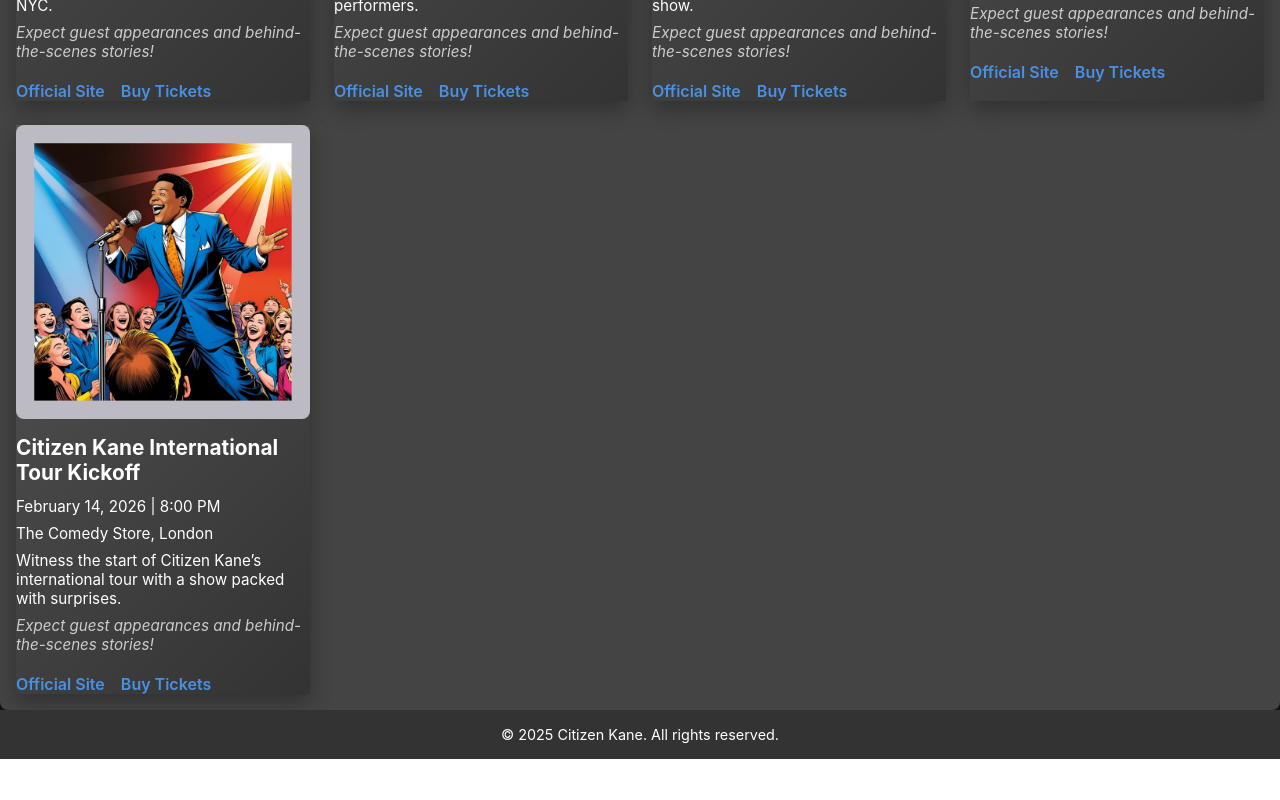
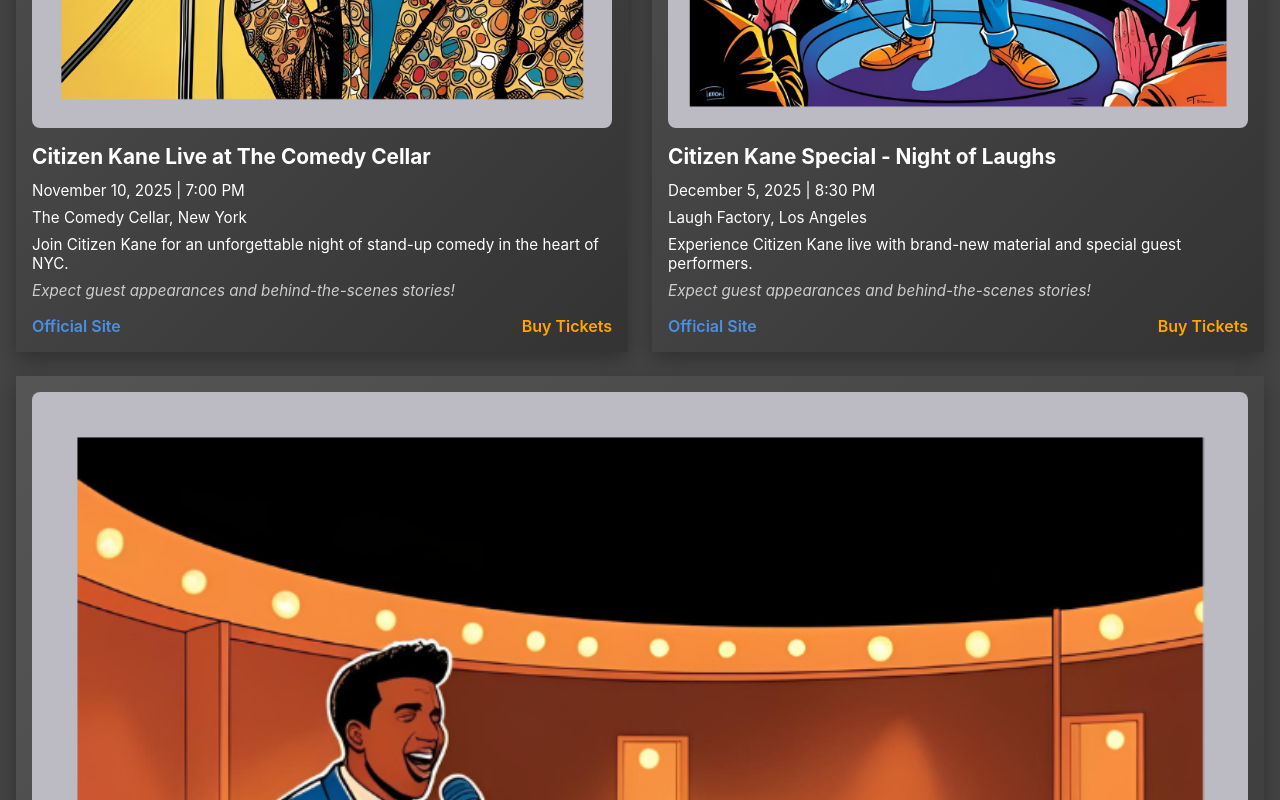
Before and after one commit to WuTangLan1/Sample-Comedy-Profile-3, a React (Create React App) app: page / in a window 1280 px wide. Shown: the part 1040-1840 px from the top of the page. Before the commit the page ends 1799 px from the top, so only its background shows below. Built offline with nearby package versions, Linux system fonts and the light colour scheme.

Commit message:
perfect events sizing

```diff
--- a/src/components/Events.css
+++ b/src/components/Events.css
@@ -17,10 +17,12 @@
 .events-grid {
   display: grid;
   gap: 1.5rem;
-  grid-template-columns: repeat(auto-fill, minmax(280px, 1fr));
-  margin: 0;
+  grid-template-columns: repeat(auto-fill, minmax(480px, 1fr));
+  margin: 0 auto;
   padding: 0;
   list-style: none;
+  width: 100%;
+  max-width: 1400px;
 }
 
 .event-item {
@@ -29,14 +31,13 @@
   transition: transform 0.3s ease, box-shadow 0.3s ease;
 }
 
-.event-item:hover {
-  box-shadow: 0 12px 30px rgba(0, 0, 0, 0.4);
-}
-
 .event-content {
   display: flex;
   flex-direction: column;
   align-items: flex-start;
+  position: relative;
+  padding: 1rem;
+  box-sizing: border-box;
 }
 
 .event-image {
@@ -47,14 +48,11 @@
   transition: transform 0.3s ease;
 }
 
-.event-item:hover .event-image {
-  transform: scale(1.02);
-}
-
 .event-extra {
   margin-top: 0.5rem;
   font-style: italic;
   color: #ccc;
+  padding-bottom: 2rem;
 }
 
 .event-item h3 {
@@ -68,31 +66,71 @@
 }
 
 .event-links {
-  margin-top: 1rem;
+  position: absolute;
+  bottom: 1rem;
+  left: 1rem;
+  right: 1rem;
+  display: flex;
+  justify-content: space-between;
+  align-items: center;
 }
 
-.event-links a {
-  display: inline-block;
-  margin-right: 1rem;
+.event-link {
   text-decoration: none;
-  color: #4a90e2;
   font-weight: 600;
   transition: color 0.3s ease;
 }
 
-.event-links a:hover {
+.site-link {
+  color: #4a90e2;
+}
+
+.tickets-link {
+  color: #ffa500;
+}
+
+.site-link:hover {
   color: #82b0f5;
+}
+
+.tickets-link:hover {
+  color: #ffd280;
+}
+
+@media screen and (min-width: 1024px) {
+  .events-grid {
+    grid-template-areas:
+      "card0 card1"
+      "card2 card2"
+      "card3 card4";
+  }
+  .event-item:nth-child(1) {
+    grid-area: card0;
+  }
+  .event-item:nth-child(2) {
+    grid-area: card1;
+  }
+  .event-item:nth-child(3) {
+    grid-area: card2;
+  }
+  .event-item:nth-child(4) {
+    grid-area: card3;
+  }
+  .event-item:nth-child(5) {
+    grid-area: card4;
+  }
 }
 
 @media screen and (max-width: 600px) {
   .events {
     padding: 1rem;
   }
+  .events-grid {
+    grid-template-columns: repeat(auto-fill, minmax(280px, 1fr));
+  }
+
   .events h2 {
     font-size: 1.5rem;
-  }
-  .event-item {
-    padding: 1rem;
   }
   .event-item h3 {
     font-size: 1.1rem;
--- a/src/components/Events.tsx
+++ b/src/components/Events.tsx
@@ -12,7 +12,7 @@
       time: '7:00 PM',
       venue: 'The Comedy Cellar, New York',
       website: 'https://citizenkanenyc.example.com',
-      tickets: 'https://tickets.example.com/citizenkanenyc',
+      tickets: 'https://tickets.example.com/citizenkaneNYC',
       description: 'Join Citizen Kane for an unforgettable night of stand-up comedy in the heart of NYC.',
       image: '/images/event_photos/event1.png'
     },
@@ -87,7 +87,6 @@
             id={`event-${index}`}
             key={index}
             variants={{ hidden: { opacity: 0, y: 30 }, visible: { opacity: 1, y: 0 } }}
-            whileHover={{ scale: 1.05 }}
           >
             <div className="event-content">
               <img src={event.image} alt={event.title} className="event-image" />
@@ -97,8 +96,8 @@
               <p>{event.description}</p>
               <p className="event-extra">Expect guest appearances and behind-the-scenes stories!</p>
               <div className="event-links">
-                <a href={event.website} target="_blank" rel="noopener noreferrer">Official Site</a>
-                <a href={event.tickets} target="_blank" rel="noopener noreferrer">Buy Tickets</a>
+                <a href={event.website} target="_blank" rel="noopener noreferrer" className="event-link site-link">Official Site</a>
+                <a href={event.tickets} target="_blank" rel="noopener noreferrer" className="event-link tickets-link">Buy Tickets</a>
               </div>
             </div>
           </motion.li>
--- a/src/components/Footer.tsx
+++ b/src/components/Footer.tsx
@@ -1,11 +1,68 @@
 // src/components/Footer.tsx
 import React from 'react';
-import './Footer.css';
+import { useThemeContext } from '../contexts/ThemeContext';
 
-const Footer: React.FC = () => {
+const Footer = () => {
+  const { darkMode } = useThemeContext();
   return (
-    <footer className="footer">
-      <p>© {new Date().getFullYear()} Citizen Kane. All rights reserved.</p>
+    <footer className={`${darkMode ? "bg-gray-900 text-white" : "bg-gray-100 text-gray-800"} py-6`}>
+      <div className="container mx-auto max-w-screen-lg px-4 flex flex-col md:flex-row items-center justify-between gap-4">
+        <div className="w-full flex flex-wrap justify-center gap-6 md:justify-start min-h-[120px] md:min-h-0">
+          <a
+            href="https://twitter.com/Citizen_Kane"
+            target="_blank"
+            rel="noopener noreferrer"
+            className="group relative inline-flex items-center hover:text-indigo-500 transition-colors duration-300"
+          >
+            <svg xmlns="http://www.w3.org/2000/svg" className="h-5 w-5 sm:h-6 sm:w-6" fill="currentColor" viewBox="0 0 24 24">
+              <path d="M23 3a10.9 10.9 0 0 1-3.14 1.53 4.48 4.48 0 0 0-7.86 3v1A10.66 10.66 0 0 1 3 4s-4 9 5 13a11.64 11.64 0 0 1-7 2c9 5.5 20 0 20-11.5a4.5 4.5 0 0 0-.08-.83A7.72 7.72 0 0 0 23 3z" />
+            </svg>
+            <span className="ml-2 text-sm sm:text-base font-semibold">Citizen_Kane</span>
+            <span className="absolute left-1/2 -bottom-1 w-full h-0.5 bg-indigo-500 transform -translate-x-1/2 scale-x-0 group-hover:scale-x-100 transition-transform duration-300" />
+          </a>
+          <a
+            href="https://instagram.com/TheCitizenKane"
+            target="_blank"
+            rel="noopener noreferrer"
+            className="group relative inline-flex items-center hover:text-indigo-500 transition-colors duration-300"
+          >
+            <svg xmlns="http://www.w3.org/2000/svg" className="h-5 w-5 sm:h-6 sm:w-6" fill="currentColor" viewBox="0 0 24 24">
+              <path d="M12 2.163c3.204 0 3.584.012 4.85.07 1.17.054 1.97.24 2.43.403a4.92 4.92 0 011.757 1.116 4.92 4.92 0 011.116 1.757c.163.46.349 1.26.403 2.43.058 1.266.07 1.646.07 4.85s-.012 3.584-.07 4.85c-.054 1.17-.24 1.97-.403 2.43a4.92 4.92 0 01-1.116 1.757 4.92 4.92 0 01-1.757 1.116c-.46.163-1.26.349-2.43.403-1.266.058-1.646.07-4.85.07s-3.584-.012-4.85-.07c-1.17-.054-1.97-.24-2.43-.403a4.92 4.92 0 01-1.757-1.116 4.92 4.92 0 01-1.116-1.757c-.163-.46-.349-1.26-.403-2.43C2.175 15.747 2.163 15.367 2.163 12s.012-3.584.07-4.85c.054-1.17.24-1.97.403-2.43A4.92 4.92 0 013.752 3.963 4.92 4.92 0 015.509 2.847c.46-.163 1.26-.349 2.43-.403C8.416 2.175 8.796 2.163 12 2.163zm0-2.163C8.741 0 8.332.013 7.052.072 5.773.131 4.82.322 4.007.634a6.902 6.902 0 00-2.515 1.63A6.902 6.902 0 00.634 4.007C.322 4.82.131 5.773.072 7.052.013 8.332 0 8.741 0 12c0 3.259.013 3.668.072 4.948.059 1.279.25 2.232.562 3.045.312.813.746 1.538 1.63 2.515a6.902 6.902 0 002.515 1.63c.813.312 1.766.503 3.045.562 1.28.059 1.689.072 4.948.072s3.668-.013 4.948-.072c1.279-.059 2.232-.25 3.045-.562.813-.312 1.538-.746 2.515-1.63a6.902 6.902 0 001.63-2.515c.312-.813.503-1.766.562-3.045.059-1.28.072-1.689.072-4.948s-.013-3.668-.072-4.948c-.059-1.279-.25-2.232-.562-3.045a6.902 6.902 0 00-1.63-2.515A6.902 6.902 0 0019.993.634c-.813-.312-1.766-.503-3.045-.562C15.668.013 15.259 0 12 0z" />
+              <path d="M12 5.838a6.162 6.162 0 100 12.324 6.162 6.162 0 000-12.324zm0 10.162a3.999 3.999 0 110-7.998 3.999 3.999 0 010 7.998z"/>
+              <circle cx="18.406" cy="5.594" r="1.44"/>
+            </svg>
+            <span className="ml-2 text-sm sm:text-base font-semibold">TheCitizenKane</span>
+            <span className="absolute left-1/2 -bottom-1 w-full h-0.5 bg-indigo-500 transform -translate-x-1/2 scale-x-0 group-hover:scale-x-100 transition-transform duration-300" />
+          </a>
+          <a
+            href="https://facebook.com/CitizenKaneOfficial"
+            target="_blank"
+            rel="noopener noreferrer"
+            className="group relative inline-flex items-center hover:text-indigo-500 transition-colors duration-300"
+          >
+            <svg xmlns="http://www.w3.org/2000/svg" className="h-5 w-5 sm:h-6 sm:w-6" fill="currentColor" viewBox="0 0 24 24">
+              <path d="M22.675 0h-21.35C.594 0 0 .593 0 1.326v21.348C0 23.406.594 24 1.325 24H12v-9.294H9.294V11.76H12V9.412c0-2.676 1.63-4.133 4.005-4.133 1.137 0 2.114.084 2.397.122v2.778l-1.645.001c-1.291 0-1.542.614-1.542 1.515v1.984h3.084l-.402 3.946h-2.682V24h5.254C23.406 24 24 23.406 24 22.674V1.326C24 .593 23.406 0 22.675 0z" />
+            </svg>
+            <span className="ml-2 text-sm sm:text-base font-semibold">CitizenKaneOfficial</span>
+            <span className="absolute left-1/2 -bottom-1 w-full h-0.5 bg-indigo-500 transform -translate-x-1/2 scale-x-0 group-hover:scale-x-100 transition-transform duration-300" />
+          </a>
+          <a
+            href="https://youtube.com/CitizenKaneComedy"
+            target="_blank"
+            rel="noopener noreferrer"
+            className="group relative inline-flex items-center hover:text-indigo-500 transition-colors duration-300"
+          >
+            <svg xmlns="http://www.w3.org/2000/svg" className="h-5 w-5 sm:h-6 sm:w-6" fill="currentColor" viewBox="0 0 24 24">
+              <path d="M19.615 3.184A4.482 4.482 0 0016.66 2.7C14.891 2.5 12 2.5 12 2.5s-2.89 0-4.66.2a4.482 4.482 0 00-2.956.485A4.507 4.507 0 003.02 4.26 28.746 28.746 0 002.5 12a28.746 28.746 0 00.52 7.74 4.507 4.507 0 001.366 1.775 4.482 4.482 0 002.956.485c1.77.2 4.66.2 4.66.2s2.89 0 4.66-.2a4.482 4.482 0 002.956-.485 4.507 4.507 0 001.366-1.775A28.746 28.746 0 0021.5 12a28.746 28.746 0 00-.885-4.74zM9.545 15.568V8.432L15.818 12l-6.273 3.568z"/>
+            </svg>
+            <span className="ml-2 text-sm sm:text-base font-semibold">CitizenKaneComedy</span>
+            <span className="absolute left-1/2 -bottom-1 w-full h-0.5 bg-indigo-500 transform -translate-x-1/2 scale-x-0 group-hover:scale-x-100 transition-transform duration-300" />
+          </a>
+        </div>
+        <p className="text-center text-gray-500 text-xs">
+          © {new Date().getFullYear()} CitizenKane. All rights reserved.
+        </p>
+      </div>
     </footer>
   );
 };
```
